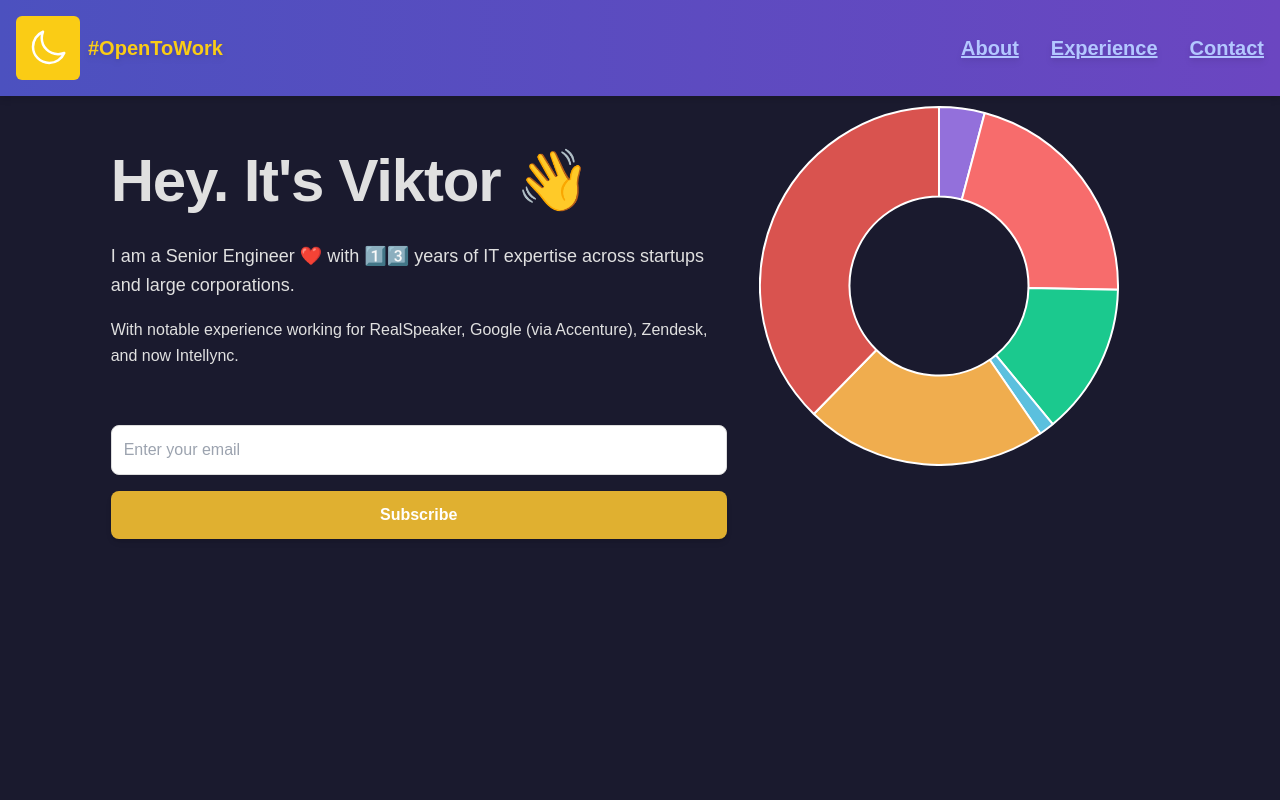
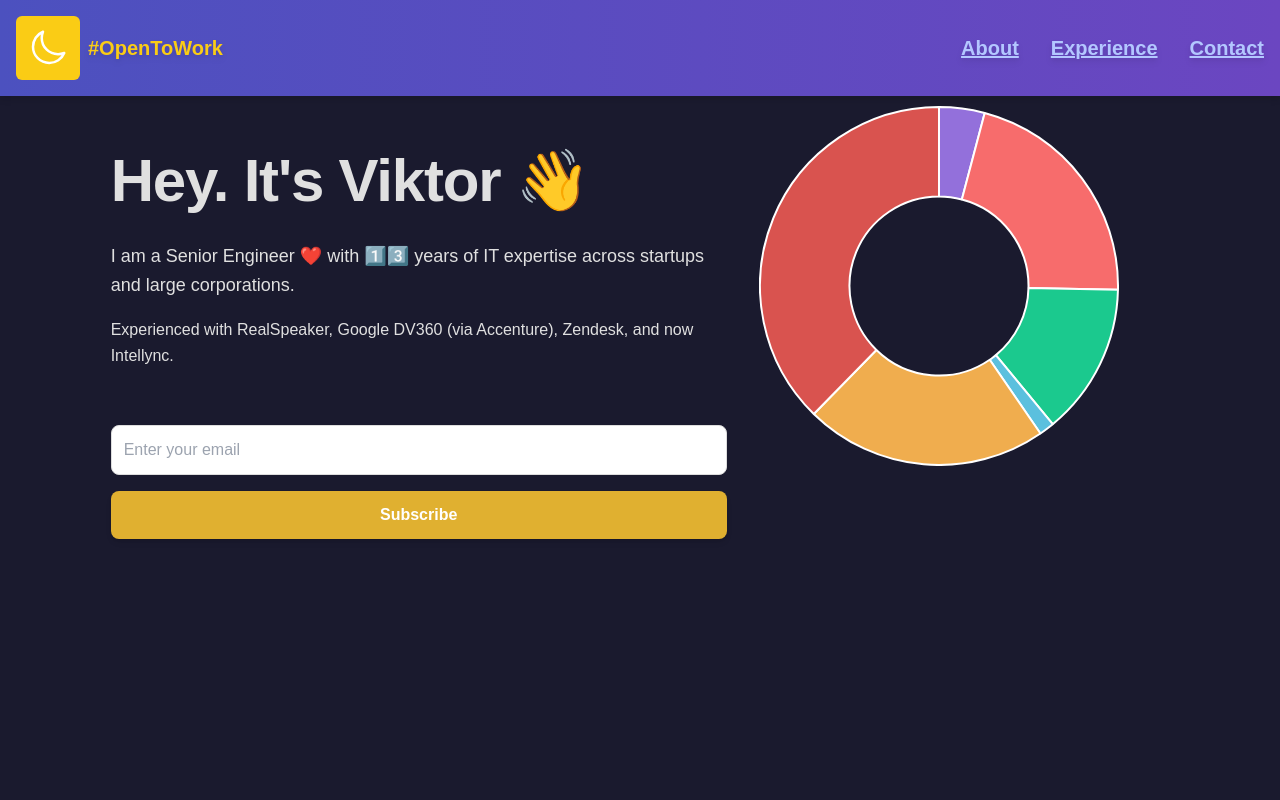
Before and after one commit to victorosetrov/mycv-react, a React (Create React App) app: page / in a window 1280 px wide. Shown: the top 800 px of the page. Built offline with nearby package versions, Linux system fonts and the light colour scheme.

Commit message:
Updated content paintfull elements2

```diff
--- a/src/components/MainIntro.jsx
+++ b/src/components/MainIntro.jsx
@@ -51,7 +51,7 @@ const MainIntro = ({ isDarkMode }) => {
             I am a Senior Engineer ❤️ with 1️⃣3️⃣ years of IT expertise across startups and large corporations.
           </h1>
           <p className="text-md leading-relaxed">
-            With notable experience working for RealSpeaker, Google (via Accenture), Zendesk, and now Intellync.
+            Experienced with RealSpeaker, Google DV360 (via Accenture), Zendesk, and now Intellync.
           </p>
         </div>
 
```
